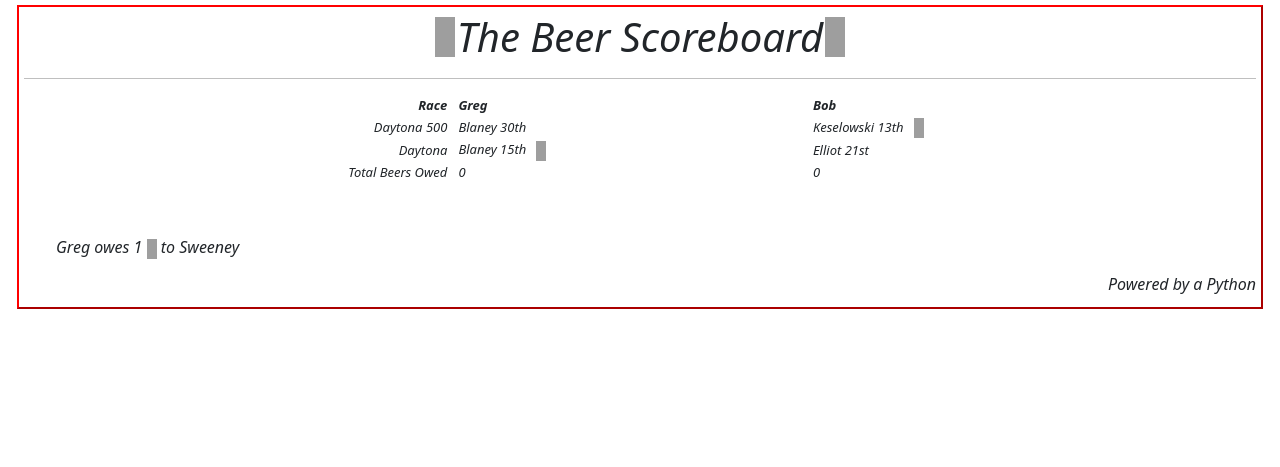
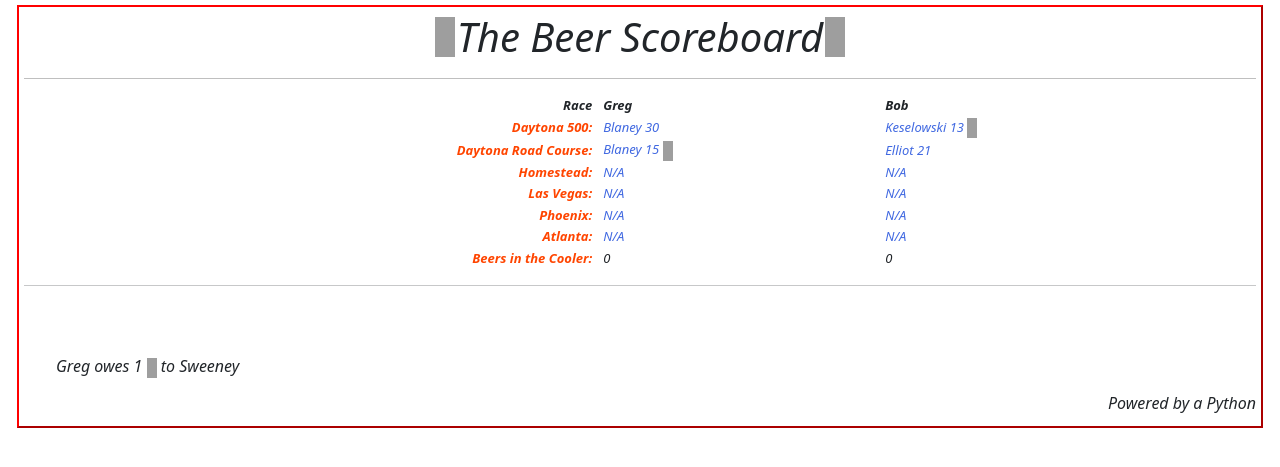
Before and after one commit to moose46/PythonGoogleWeb, a Flask app: page / in a window 1280 px wide. Shown: the top 467 px of the page. Run offline with Flask 2, Linux system fonts and the light colour scheme; grey boxes are pictures that could not be loaded.

Commit message:
Add a couple classes BeerBet etc..

```diff
--- a/main.py
+++ b/main.py
@@ -4,7 +4,7 @@
 # Press Double Shift to search everywhere for classes, files, tool windows, actions, and settings.
 
 from flask import Flask, render_template
-from models import BeerBet, Race, RaceFan, Entry, races
+from models import BeerBet, Race, RaceFan, Entry, races, betting_summary
 
 app = Flask(__name__)
 
@@ -12,19 +12,14 @@
 # https://alien-gadget-305416.ue.r.appspot.com/
 @app.route('/')
 def index():
-    bets \
-        = [BeerBet(greg=Entry(driver_name='Blaney', fan_name='Greg', race_name=races.get(1), finish=30),
-                   bob=Entry(driver_name='Keselowski', fan_name='Bob', race_name=races.get(1), finish=13)),
-           BeerBet(greg=Entry(driver_name='Blaney', fan_name='Greg', race_name=races.get(2), finish=15),
-                   bob=Entry(driver_name='Elliot', fan_name='Bob', race_name=races.get(2), finish=21)),
-           BeerBet(greg=Entry(fan_name='Greg', race_name=races.get(3)),
-                   bob=Entry(fan_name='Bob', race_name=races.get(3)))
-           ]
     # pick the winners
-    for r in bets:
+    for r in betting_summary.list_of_bets:
         r.the_winner()
+
+
     # Use a breakpoint in the code line below to debug your script.
-    return render_template('beer.html', bets=bets)
+
+    return render_template('beer.html', betting_summary=betting_summary)
 
 
 if __name__ == "__main__":
--- a/models.py
+++ b/models.py
@@ -8,7 +8,10 @@
     1: 'Daytona 500',
     2: "Daytona Road Course",
     3: "Homestead",
-    4: "Las Vagas"
+    4: "Las Vegas",
+    5: "Phoenix",
+    6: "Atlanta",
+    7: "Bristol"
 }
 
 
@@ -16,6 +19,7 @@
 
     def __init__(self, fan_name):
         self.fan_name = fan_name
+        self.total_beers = 0
 
     def __repr__(self):
         return self.fan_name
@@ -29,10 +33,9 @@
         return self.race_name
 
 
-class Entry(Race, RaceFan):
+class Entry(RaceFan):
 
-    def __init__(self, fan_name, driver_name="None", race_name="None", finish=40):
-        Race.__init__(self, race_name=race_name)
+    def __init__(self, fan_name, finish=0, driver_name=""):
         RaceFan.__init__(self, fan_name)
         self.driver_name = driver_name
         self.finish = finish
@@ -42,13 +45,15 @@
         return f'Entry:{self.fan_name} {self.race_name} {self.driver_name} {self.finish} {self.beer}'
 
 
-class BeerBet(Entry):
+class BeerBet(Race, Entry):
     bob: Entry
     greg: Entry
 
-    def __init__(self, bob, greg):
+    def __init__(self, bob, greg, race_name):
+        super().__init__(race_name=race_name)
         self.bob = bob
         self.greg = greg
+        self.race_name = race_name
 
     def the_winner(self):
         if self.greg.finish > self.bob.finish:
@@ -56,22 +61,68 @@
         elif self.greg.finish < self.bob.finish:
             self.greg.beer = True
 
+        return {"Bob": self.bob.beer, "Greg": self.greg.beer}
+
     def __repr__(self):
-        return f'Bet: {self.bob.race_name}\n' \
+        return f'Bet: {self.race_name}\n' \
                f'{self.bob.fan_name} {self.bob.driver_name} {self.bob.finish} {self.bob.beer}\n' \
                f'{self.greg.fan_name} {self.greg.driver_name} {self.greg.finish} {self.greg.beer}\n'
 
 
-# picks = [BeerBet(greg=Entry(driver_name='Blaney', fan_name='Greg', race_name=races.get(1), finish=30),
-#                  bob=Entry(driver_name='Keselowski', fan_name='Bob', race_name=races.get(1), finish=13)),
-#          BeerBet(greg=Entry(driver_name='Blaney', fan_name='Greg', race_name=races.get(2), finish=15),
-#                  bob=Entry(driver_name='Elliot', fan_name='Bob', race_name=races.get(2), finish=21)),
-#          BeerBet(greg=Entry(fan_name='Greg', race_name=races.get(3)), bob=Entry(fan_name='Bob', race_name=races.get(3)))
-#          ]
-#
-# sorted_races = {key: val for key, val in sorted(races.items(), key=lambda ele: [0])}
-#
-# # print(race1)
-# for r in picks:
-#     r.the_winner()
-#     print(r)
+class Summary(object):
+
+    def __init__(self, list_of_bets):
+        """
+
+        :type list_of_bets: BeerBet
+        """
+        self.list_of_bets = list_of_bets
+        self.total_beers_owed = {}
+
+    def update_beers(self):
+        pass
+
+
+bets = [BeerBet(race_name=races.get(1),
+                greg=Entry(driver_name='Blaney', fan_name='Greg', finish=30),
+                bob=Entry(driver_name='Keselowski', fan_name='Bob', finish=13)),
+        BeerBet(race_name=races.get(2),
+                greg=Entry(driver_name='Blaney', fan_name='Greg', finish=15),
+                bob=Entry(driver_name='Elliot', fan_name='Bob', finish=21)),
+        BeerBet(race_name=races.get(3),
+                greg=Entry(fan_name='Greg'),
+                bob=Entry(fan_name='Bob')),
+        BeerBet(race_name=races.get(4),
+                greg=Entry(fan_name='Greg'),
+                bob=Entry(fan_name='Bob')),
+        BeerBet(race_name=races.get(5),
+                greg=Entry(fan_name='Greg'),
+                bob=Entry(fan_name='Bob')),
+        BeerBet(race_name=races.get(6),
+                greg=Entry(fan_name='Greg'),
+                bob=Entry(fan_name='Bob'))
+        ]
+
+# calculate beers
+bob = 0
+greg = 0
+for b in bets:
+    results = b.the_winner()
+    if results['Bob']:
+        bob += 1
+    if results['Greg']:
+        greg += 1
+    pass
+
+if greg > bob:
+    greg = greg - bob
+    bob -= 1
+elif bob > greg:
+    bob = bob - greg
+    greg -= 1
+else:
+    bob = 0
+    greg = 0
+
+betting_summary = Summary(bets)
+betting_summary.total_beers_owed = {'Bob': bob, 'Greg': greg}
--- a/templates/base.html
+++ b/templates/base.html
@@ -27,6 +27,8 @@
     .left-td {
         text-align: right;
         padding-right: 10px;
+        color: orangered;
+        font-weight: bold;
     }
     .myDiv {
         border: 2px outset red;
--- a/templates/beer.html
+++ b/templates/beer.html
@@ -5,7 +5,7 @@
     <table align="center">
         <tr>
             <td align="center"><img src="../static/beer_PNG2376.png" width="20" height="40"></td>
-            <td class="display-6">The Beer Scoreboard</td>
+            <td class="display-6"> The Beer Scoreboard</td>
             <td align="center"><img src="../static/beer_PNG2376.png" width="20" height="40"></td>
         </tr>
     </table>
@@ -16,24 +16,39 @@
             <th>Greg</th>
             <th>Bob</th>
         </tr>
+        {% for b in betting_summary.list_of_bets %}
         <tr>
-            <td class="left-td">Daytona 500</td>
-            <td>Blaney 30th</td>
-
-            <td>Keselowski 13th &nbsp;&nbsp;<img src="../static/beer_PNG2376.png" width="10" height="20"></td>
+            <td class="left-td">{{b.race_name}}:</td>
+            <td style="color: royalblue">{{b.greg.driver_name}}
+                {% if b.greg.finish == 0 %}
+                N/A
+                {% else %}
+                {{ b.greg.finish }}
+                {% endif %}
+                {% if b.greg.beer %}
+                <img src="../static/beer_PNG2376.png" width="10" height="20"></td>
+            {% endif %}
+            </td>
+            <td style="color: royalblue">{{b.bob.driver_name}}
+                {% if b.bob.finish == 0 %}
+                N/A
+                {% else %}
+                {{ b.bob.finish }}
+                {% endif %}
+                {% if b.bob.beer %}
+                <img src="../static/beer_PNG2376.png" width="10" height="20"></td>
+                {% endif %}
+            </td>
         </tr>
+        {% endfor %}
         <tr>
-            <td class="left-td">Daytona</td>
-            <td>Blaney 15th &nbsp;&nbsp;<img src="../static/beer_PNG2376.png" width="10" height="20"></td>
-
-            <td>Elliot 21st</td>
-        </tr>
-        <tr>
-            <td class="left-td">Total Beers Owed</td>
-            <td>0</td>
-            <td>0</td>
+            <td class="left-td">Beers in the Cooler:</td>
+            <td>{{ betting_summary.total_beers_owed['Greg'] }}</td>
+            <td>{{ betting_summary.total_beers_owed['Bob'] }}</td>
         </tr>
     </table>
+
+    <hr>
 
     <ul>
         <br><br>
```
